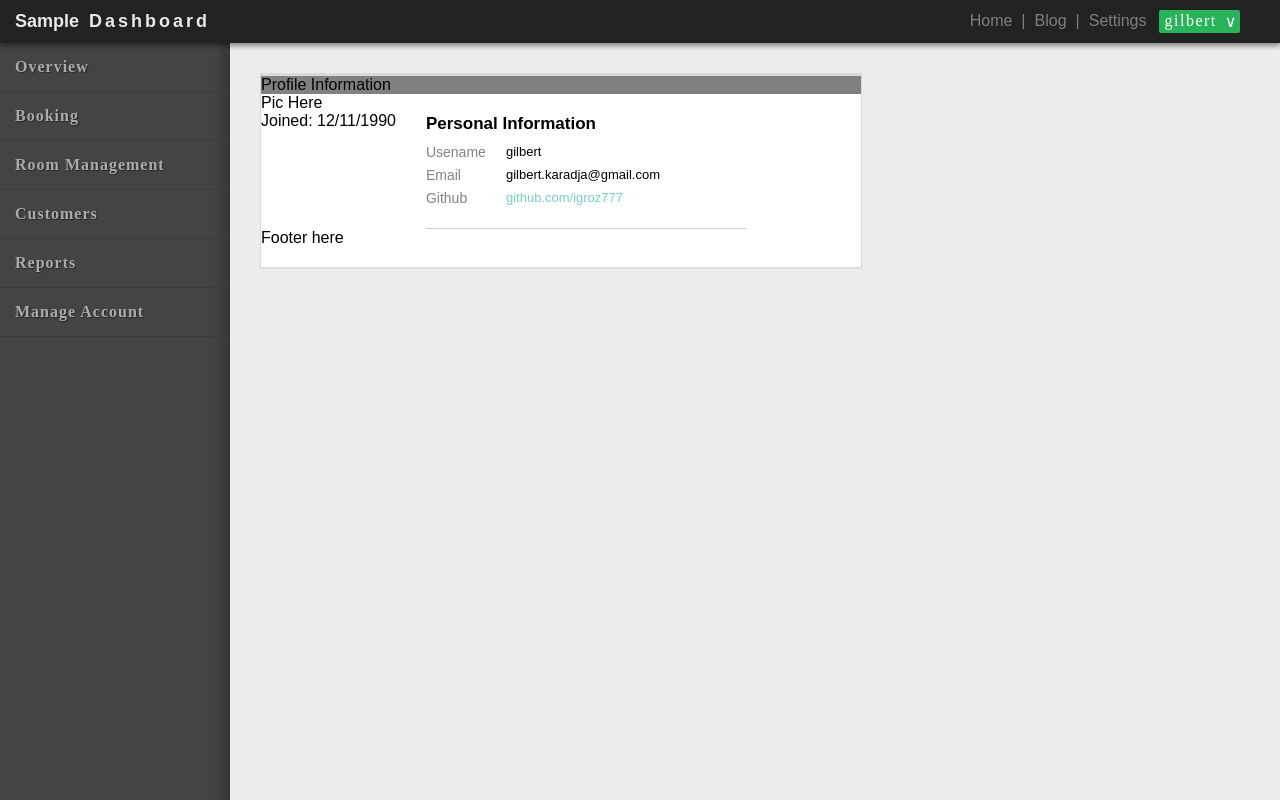
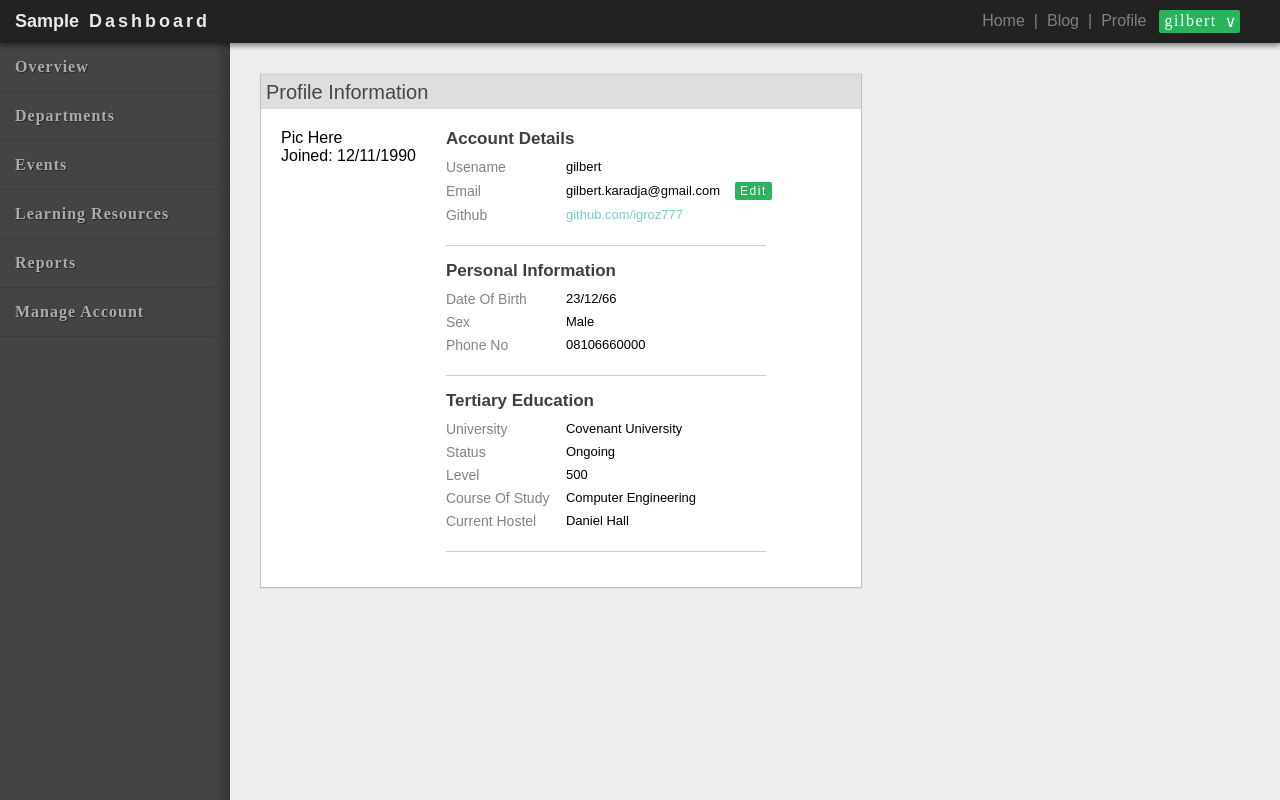
Before and after one commit to igroz777/uitemplate, a plain HTML site: page index.html in a window 1280 px wide. Drawn offline with Linux system fonts and the light colour scheme.

Commit message:
Finished Main UI design. Will try to fix image issue in next commit.

```diff
--- a/css/style.css
+++ b/css/style.css
@@ -304,7 +304,7 @@ body{
 	margin-left: 30px;
 	margin-top: 30px;
 	padding-bottom: 20px;
-	border: 1px solid #dbdada;
+	border: 1px solid #bfc0c0;
 	border-top: 3px solid #dbdada;
 	box-shadow: 0 1px 1px rgba(0,0,0,0.05);
 	background: white;
@@ -313,12 +313,18 @@ body{
 
 .page-profile-header{
 	width: 100%;
-	background: gray;
+	background: #dedede;
+	font-size: 20px;
+	color: #464646;
+}
 
+.page-profile-header div{
+	margin: 5px;
 }
 
 .page-profile-content{
-	margin-right: 20px;
+	margin-left: 20px;
+	margin-top: 20px;
 	display: flex;
 	flex-direction: row;
 	flex-wrap: nowrap;
@@ -349,6 +355,7 @@ body{
 	justify-content: flex-start;
 	align-items: flex-start;
 	padding-bottom: 15px;
+	margin-bottom: 15px;
 	border-bottom: 1px solid #cecece;
 }
 
@@ -356,7 +363,8 @@ body{
 	font-size: 17px;
 	font-weight: 900;
 	margin-bottom: 10px;
-	margin-top: 20px;
+
+	color: #3f3f3f;
 }
 
 .page-profile-section-detail{
@@ -368,11 +376,27 @@ body{
 	margin-bottom: 7px;
 }
 
+.page-profile-section-detail>a{
+	margin-left: 15px;
+	background: #29b35b;
+	border-radius: 2px;
+	cursor : pointer;
+	color: white;
+	text-decoration: none;
+	letter-spacing: 1.5px;
+	padding-left: 5px;
+	padding-right: 5px;
+	padding-top: 2px;
+	padding-bottom: 2px;
+	border: #1f8744;
+	font-size: 12px;
+}
+
 .page-profile-section-detail-key{
 	color: #848383;
 
 	font-size: 14px;
-	width: 80px;
+	width: 120px;
 }
 
 .page-profile-section-detail-value{
--- a/index.html
+++ b/index.html
@@ -18,7 +18,7 @@
 					<div>|</div>
 					<a href="#">Blog</a>
 					<div>|</div>
-					<a href="#">Settings</a>
+					<a href="#">Profile</a>
 
 				</div>
 				<div class="app-banner-right-user">
@@ -71,19 +71,19 @@
 					</li>
 					<li>
 						<a href="#">
-						<div>Booking</div>
+						<div>Departments</div>
 
 						</a>
 					</li>
 					<li>
 						<a href="#">
-						<div>Room Management</div>
+						<div>Events</div>
 
 						</a>
 					</li>
 					<li>
 						<a href="#">
-						<div>Customers</div>
+						<div>Learning Resources</div>
 
 						</a>
 					</li>
@@ -112,9 +112,11 @@
     						<div>Joined: 12/11/1990</div>
     					</div>
     					<div class="page-profile-info">
+
+
     						<div class="page-profile-section">
 	    						<div class="page-profile-section-header">
-	    							Personal Information
+	    							Account Details
 	    						</div>
 	    						<div class="page-profile-section-detail">
 	    							<div class="page-profile-section-detail-key">Usename</div>
@@ -123,17 +125,64 @@
 	    						<div class="page-profile-section-detail">
 	    							<div class="page-profile-section-detail-key">Email</div>
 	    							<div class="page-profile-section-detail-value">gilbert.karadja@gmail.com</div>
+	    							<a href="#">Edit</a>
 	    						</div>
 	    						<div class="page-profile-section-detail">
 	    							<div class="page-profile-section-detail-key">Github</div>
 	    							<div class="page-profile-section-detail-value"><a href="#">github.com/igroz777</a></div>
 	    						</div>
 	    					</div>
+
+
+
+	    					<div class="page-profile-section">
+	    						<div class="page-profile-section-header">
+	    							Personal Information
+	    						</div>
+	    						<div class="page-profile-section-detail">
+	    							<div class="page-profile-section-detail-key">Date Of Birth</div>
+	    							<div class="page-profile-section-detail-value">23/12/66</div>
+	    						</div>
+	    						<div class="page-profile-section-detail">
+	    							<div class="page-profile-section-detail-key">Sex</div>
+	    							<div class="page-profile-section-detail-value">Male</div>
+	    						</div>
+	    						<div class="page-profile-section-detail">
+	    							<div class="page-profile-section-detail-key">Phone No</div>
+	    							<div class="page-profile-section-detail-value">08106660000</div>
+	    						</div>
+	    					</div>
+
+
+
+	    					<div class="page-profile-section">
+	    						<div class="page-profile-section-header">
+	    							Tertiary Education
+	    						</div>
+	    						<div class="page-profile-section-detail">
+	    							<div class="page-profile-section-detail-key">University</div>
+	    							<div class="page-profile-section-detail-value">Covenant University</div>
+	    						</div>
+	    						<div class="page-profile-section-detail">
+	    							<div class="page-profile-section-detail-key">Status</div>
+	    							<div class="page-profile-section-detail-value">Ongoing</div>
+	    						</div>
+	    						<div class="page-profile-section-detail">
+	    							<div class="page-profile-section-detail-key">Level</div>
+	    							<div class="page-profile-section-detail-value">500</div>
+	    						</div>
+	    						<div class="page-profile-section-detail">
+	    							<div class="page-profile-section-detail-key">Course Of Study</div>
+	    							<div class="page-profile-section-detail-value">Computer Engineering</div>
+	    						</div>
+	    						<div class="page-profile-section-detail">
+	    							<div class="page-profile-section-detail-key">Current Hostel</div>
+	    							<div class="page-profile-section-detail-value">Daniel Hall</div>
+	    						</div>
+	    					</div>
     					</div>
     				</div>
-    				<div class="page-profile-footer">
-    					Footer here
-    				</div>
+
     			</div>
   		</div>
 		</div>
```
